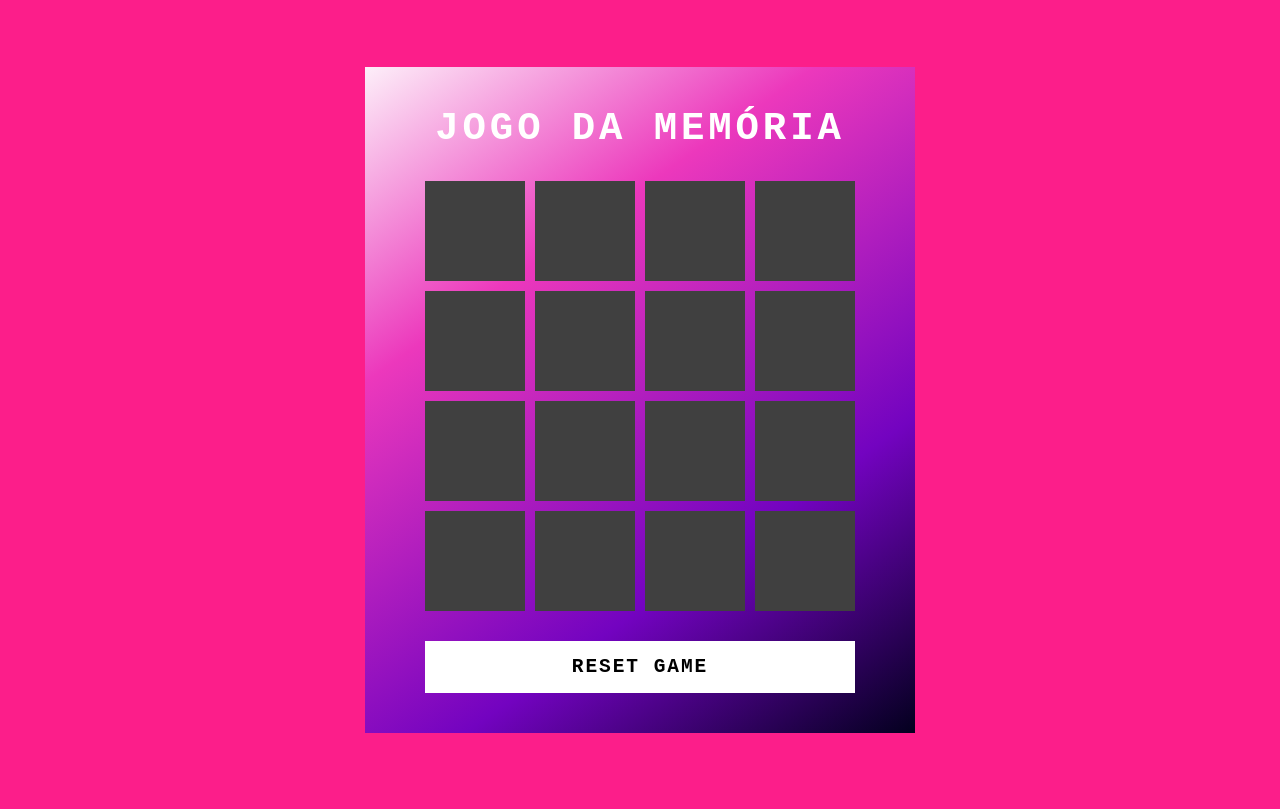
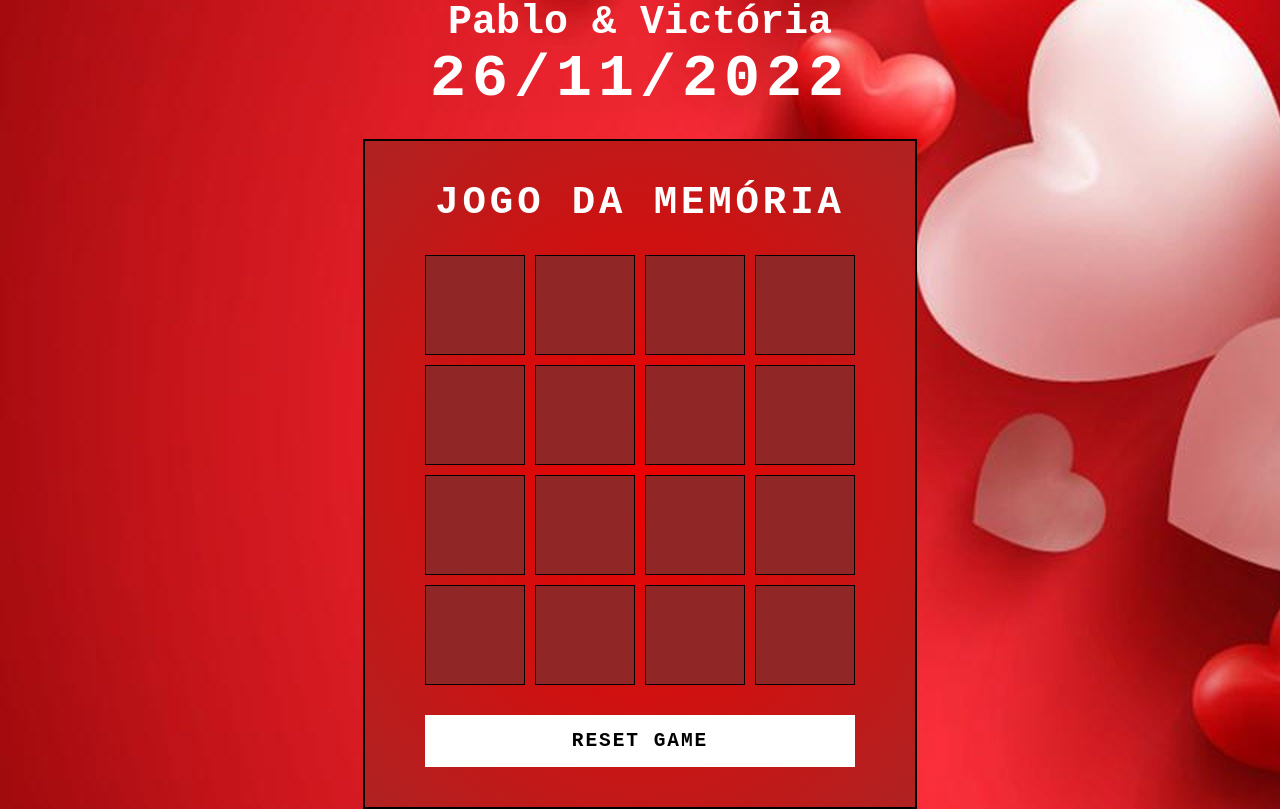
Before and after one commit to CarrotUserBr/JogoDaMem-ria, a plain HTML site: page index.html in a window 1280 px wide. Drawn offline with Linux system fonts and the light colour scheme.

Commit message:
Visual modificado, duplo clique corrigido, adicionado imagens no lugar de emojis

```diff
--- a/index.html
+++ b/index.html
@@ -9,12 +9,15 @@
     <link rel="stylesheet" href="./src/styles/main.css">
 </head>
 <body>
+    <header>
+        <h1>Pablo & Victória</h1>
+        <h2>26/11/2022</h2>
+    </header>
     <main>
         <h2>JOGO DA MEMÓRIA</h2>
         <div class="game"></div>
         <button class="reset" onclick="window.location.reload()">RESET GAME</button>
     </main>
-
     <!-- JavaScript -->
     <script defer src="./src/scripts/engine.js"></script>
 </body>
--- a/src/scripts/engine.js
+++ b/src/scripts/engine.js
@@ -1,35 +1,23 @@
-const emojis = [
-    "🐵",
-    "🐵",
-    "🐶",
-    "🐶",
-    "🐮",
-    "🐮",
-    "🐱",
-    "🐱",
-    "🐭",
-    "🐭",
-    "🐸",
-    "🐸",
-    "🐔",
-    "🐔",
-    "🐷",
-    "🐷"
-];
+const img = [1,2,3,4,5,6,7,8,1,2,3,4,5,6,7,8];
 let openCards = [];
 
-let shuffleEmojis = emojis.sort(() => (Math.random() > 0.5) ? 2 : -1);
+let shuffleImg = img.sort(() => (Math.random() > 0.5) ? 2 : -1);
 
-for(let i = 0; i < emojis.length; i++) {
+for(let i = 0; i < img.length; i++) {
     let box = document.createElement("div");
     box.className = "item";
-    box.innerHTML = shuffleEmojis[i]
+    let id = document.createAttribute("id");
+    id.value = `${i}`;
+    box.setAttributeNode(id);
+    let image = document.createElement("img");
+    image.src = `/src/images/photos/${shuffleImg[i]}.jpg`;
+    box.appendChild(image)
     box.onclick = handleClick;
     document.querySelector(".game").appendChild(box);
 };
 
 function handleClick() {
-    if (openCards.length < 2) {
+        if (openCards.length < 2 && !openCards.includes(this)){
             this.classList.add("boxOpen");
             openCards.push(this);
         }
@@ -40,17 +28,23 @@ function handleClick() {
 };
 
 function checkMatch() {
-    if(openCards[0].innerHTML === openCards[1].innerHTML) {
+    const [card1, card2] = openCards;
+
+    const id1 = card1.getAttribute("id");
+    const img1 = img[id1];
+
+    const id2 = card2.getAttribute("id");
+    const img2 = img[id2];
+
+    if(img1 === img2) {
         openCards[0].classList.add("boxMatch");
         openCards[1].classList.add("boxMatch");
     } else {
         openCards[0].classList.remove("boxOpen");
         openCards[1].classList.remove("boxOpen");
     }
-
     openCards = [];
-
-    if(document.querySelectorAll(".boxMatch").length === emojis.length) {
+    if(document.querySelectorAll(".boxMatch").length === img.length) {
         alert("Você venceu!")
     }
 }
--- a/src/styles/main.css
+++ b/src/styles/main.css
@@ -1,11 +1,23 @@
 body{
     display: flex;
+    flex-direction: column;
     justify-content: center;
     align-items: center;
     min-height: 100vh;
-    background: #fc1e8a;
+    background-image: url(../images/background.jpg);
     user-select: none;
 }
+
+header {
+    display: flex;
+    flex-direction: column;
+    align-items: center;
+    background-color: rgba(0, 0, 0, .013);
+    color: #fff;
+    font-size: 20px;
+    margin-bottom: 2rem;
+}
+
 
 main {
     position: relative;
@@ -14,17 +26,12 @@ main {
     justify-content: center;
     align-items: center;
     gap: 30px;
-    background: linear-gradient(
-        325deg,
-        #03001e 0%,
-        #7303c0 30%,
-        #ec38bc 70%,
-        #fdeff9 100%
-    );
+    border: #000 solid 2px;
+    background-image: radial-gradient(#ee0000 0%, #af2222 100%);
     padding: 40px 60px;
 }
 
-h2 {
+h2{
     font-size: 3em;
     color: #fff;
     text-transform: uppercase;
@@ -66,7 +73,6 @@ h2 {
     align-items: center;
     justify-content: center;
     background-color: #fff;
-
     font-size: 3em;
     transform: rotateY(180deg);
     transition: 0.25s;
@@ -75,10 +81,11 @@ h2 {
     content: "";
     position: absolute;
     inset: 0;
-    background: #404040;
+    background: #912626;
     transition: 0.25s;
     transform: rotateY(0deg);
     backface-visibility: hidden;
+    border: 1px solid #000;
 }
 
 .item.boxOpen {
@@ -88,3 +95,7 @@ h2 {
 .boxMatch::after {
     transform: rotateY(180deg);
 }
+.item img {
+    height: 100px;
+    width: 100px;
+}
```
Also changed, not shown: src/images/4.webp (deleted), src/images/background.jpg (added), src/images/photos/1.jpg (added), src/images/photos/2.jpg (added), src/images/photos/3.jpg (added), src/images/photos/4.jpg (added), src/images/photos/5.jpg (renamed from src/images/5.jpg), src/images/photos/6.jpg (added), src/images/photos/7.jpg (renamed from src/images/7.jpg), src/images/photos/8.jpg (added), 2 other files. Lines whose indentation alone changed are shown as unchanged.
